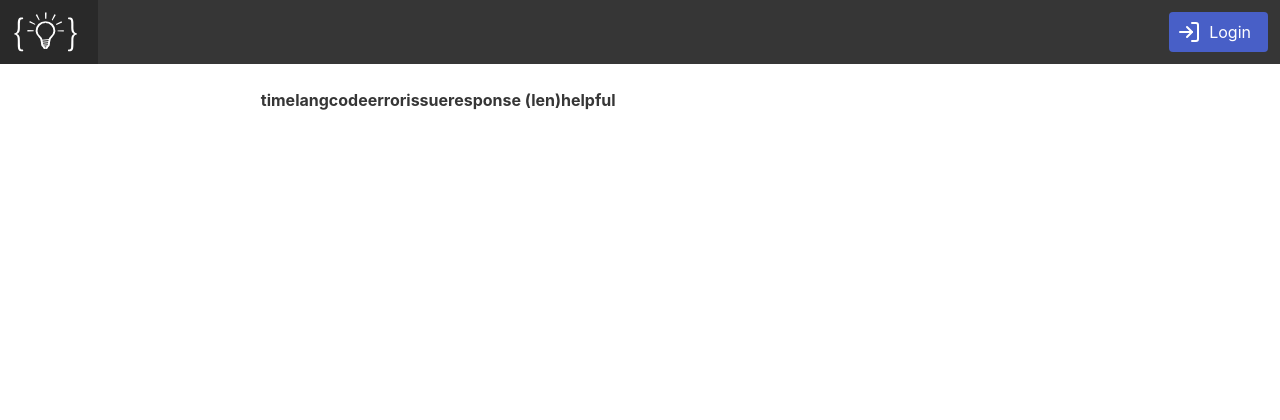
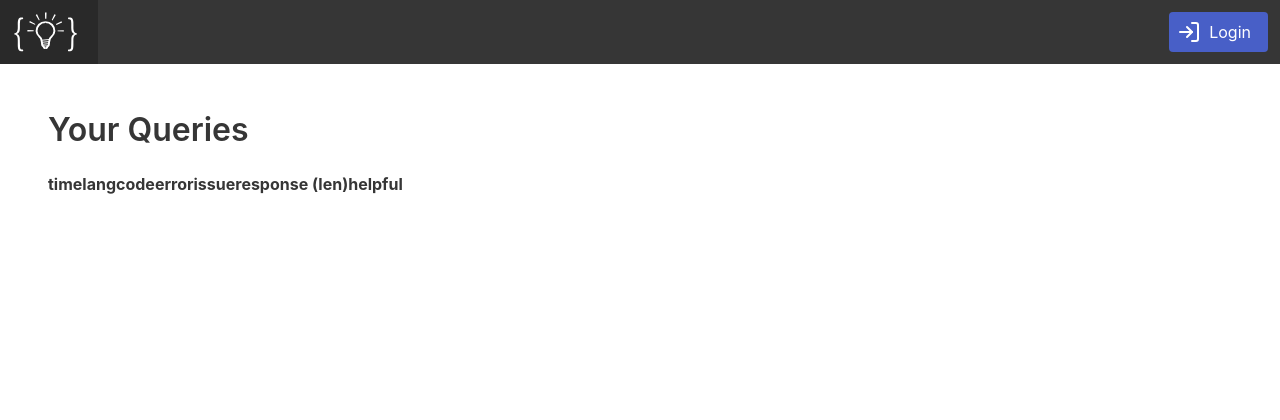
Before and after one commit to liffiton/Gen-Ed, a Python web app: template src/codehelp/templates/all_queries.html in a window 1280 px wide. Shown: the top 420 px of the page. Run offline with Jinja, Linux system fonts and the light colour scheme; the template is opened without the code that fills it, so the values that code supplies are empty; some libraries are stand-ins or nearby versions.

Commit message:
change: all_queries datatable

```diff
--- a/src/codehelp/templates/all_queries.html
+++ b/src/codehelp/templates/all_queries.html
@@ -1,18 +1,14 @@
-{% extends "base.html" %}
+{% extends "base.html" %} {% from "tables.html" import datatable %} {% block
+body %}
 
 
-{% from "tables.html" import datatable %}
-{% block body %}
+<section class="section" style="max-width: 75em;">
+    <h1 class="title">Your Queries</h1>
+    {{ datatable ('queries', [ ('time', 'query_time'), ('lang', 'language'),
+    ('code', 'code'), ('error', 'error'), ('issue', 'issue'), ('response (len)',
+    'response_text'), ('helpful', 'helpful_emoji') ], queries) }}
+</section>
 
-<div class="columns"></div>
-    <div class="column"></div>
-<div class="columns is-mobile">
-    <div class="column is-three-fifths is-offset-one-fifth">
-        {{ datatable ('queries', [ ('time', 'query_time'), ('lang', 'language'),
-('code', 'code'), ('error', 'error'), ('issue', 'issue'), ('response (len)',
-'response_text'), ('helpful', 'helpful_emoji') ], queries) }}
-    </div>
-</div>
 
 
 {% endblock %}
```
